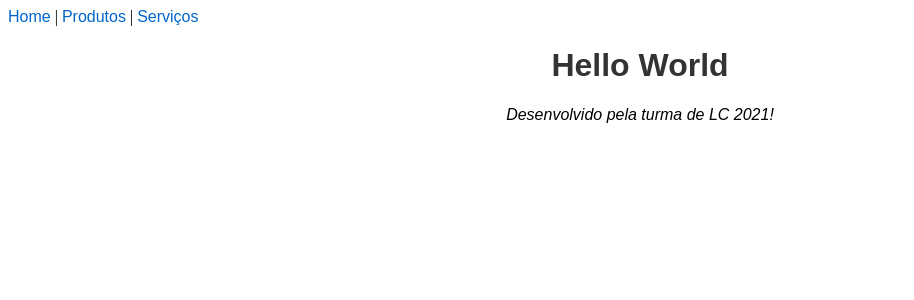
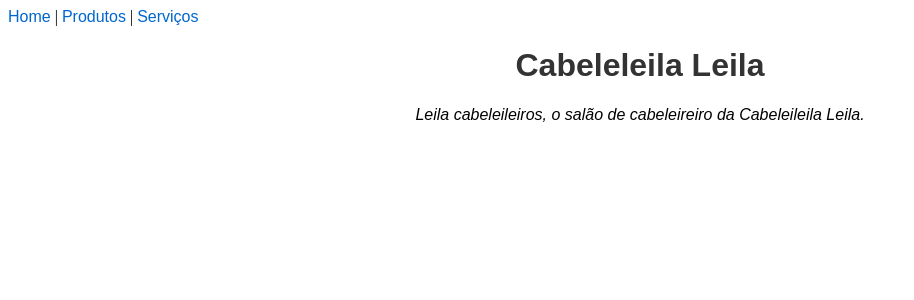
Before and after one commit to gleenout/cabeleleilaLeila, a Django app: page /leila/ in a window 1280 px wide. Shown: the top 300 px of the page, without its empty margins (0-914 px from the left). Run offline with Django 5.2, Linux system fonts and the light colour scheme.

Commit message:
Cabeleleila Leila

```diff
--- a/leila/template/home.html
+++ b/leila/template/home.html
@@ -2,5 +2,5 @@
 {% load static %}
 {% block title %}HOME{% endblock %}
 {% block body %}
-<h1 style="font-family: Arial, sans-serif;color: #333; font-size: 32px; text-align: center;">Hello World</h1>
+<h1 style="font-family: Arial, sans-serif;color: #333; font-size: 32px; text-align: center;">Cabeleleila Leila</h1>
 {% endblock %}
--- a/leila/template/menu.html
+++ b/leila/template/menu.html
@@ -6,5 +6,5 @@
 {% endblock %}
 
 {% block footer %}
-<p style="font-family: Arial, sans-serif;text-align: center; font-style: italic;">Desenvolvido pela turma de LC 2021!</p>
+<p style="font-family: Arial, sans-serif;text-align: center; font-style: italic;">Leila cabeleileiros, o salão de cabeleireiro da Cabeleileila Leila.</p>
 {% endblock %}
```
Also changed, not shown: main.py (+16 -0 lines).
